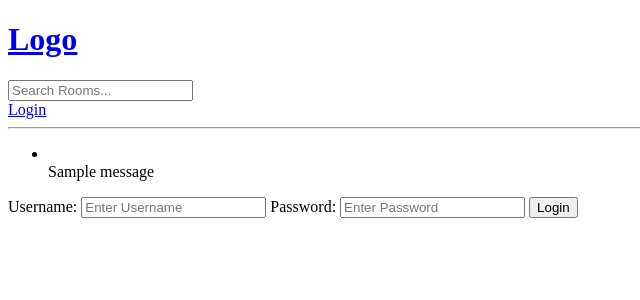
After one commit to dodei2246/studybud2, a Django app: page /login/ in a window 1280 px wide. The commit adds this page. Shown: the top 300 px of the page, without its empty margins (0-640 px from the left). Run offline with Django 5.2, Linux system fonts and the light colour scheme; one stand-in notice (Sample message) is shown.

Commit message:
2:32
Flash Messages

```diff
--- /dev/null
+++ b/base/templates/base/login_register.html
@@ -0,0 +1,17 @@
+{% extends 'main.html' %}
+
+{% block content %}
+<div>
+    <form method="POST" action="">
+        {% csrf_token %}
+
+        <label>Username:</label>
+        <input type="text" name="username" placeholder="Enter Username" />
+
+        <label>Password:</label>
+        <input type="password" name="password" placeholder="Enter Password" />
+
+        <input type="submit" value="Login" />
+    </form>
+</div>
+{% endblock content %}
--- a/base/urls.py
+++ b/base/urls.py
@@ -2,6 +2,7 @@ from django.urls import path
 from  . import views
 
 urlpatterns = [
+    path('login/', views.loginPage, name="login"),
     path('', views.home, name="home"),
     path('room/<str:pk>/', views.room, name="room"),
 
--- a/base/views.py
+++ b/base/views.py
@@ -1,10 +1,24 @@
 from django.shortcuts import render, redirect
+from django.contrib import messages
 from django.db.models import Q
+from django.contrib.auth.models import User
 from .models import Room,Topic
 from .forms import RoomForm
 # Create your views here.
 
+def loginPage(request):
 
+    if request.method== 'POST':
+        username = request.POST.get('username')
+        password = request.POST.get('password')
+
+        try:
+            user= User.objects.get(username=username)
+        except:
+            messages.error(request, 'User does not exist')
+
+    context={}
+    return render(request, 'base/login_register.html', context)
 
 def home(request):
     q = request.GET.get('q') if request.GET.get('q') != None else ''
--- a/templates/main.html
+++ b/templates/main.html
@@ -11,6 +11,13 @@
 
 <body>
     {% include 'navbar.html' %}
+    {% if messages %}
+    <ul class="messages">
+        {% for message in messages %}
+        <li></li>{{ message }}</li>
+            {% endfor %}
+    </ul>
+    {% endif %}
 
     {% block content %}
 
--- a/templates/navbar.html
+++ b/templates/navbar.html
@@ -6,4 +6,6 @@
 
 </form>
 
+<a href="{% url 'login' %}">Login</a>
+
 <hr>
```
Also changed, not shown: db.sqlite3.
